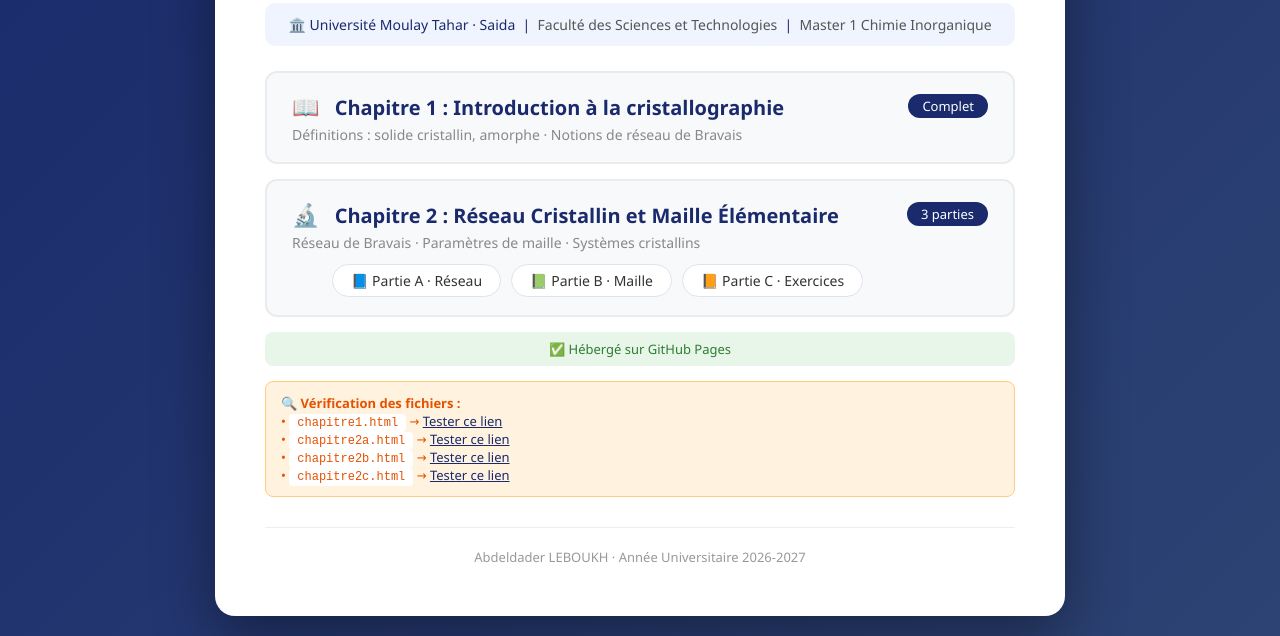
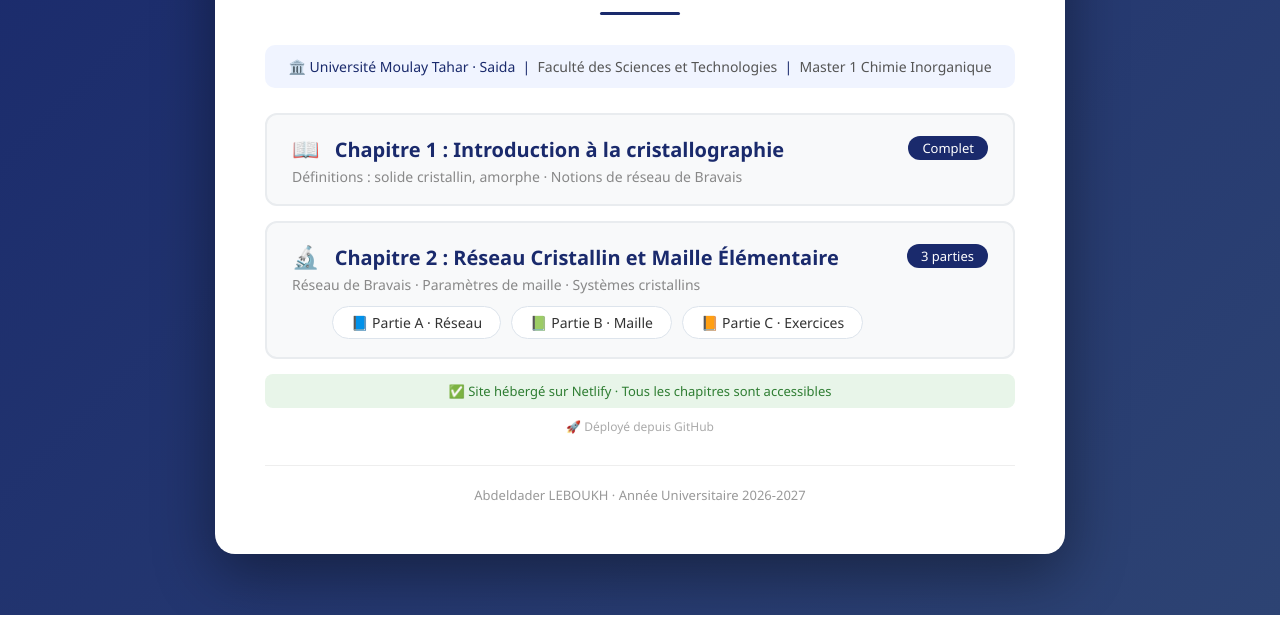
Before and after one commit to abdou55-lab/cours-chimie-solides, a plain HTML site: page index.html in a window 1280 px wide. Shown: the part 185-821 px from the top of the page. After the commit the page ends 800 px from the top, so only its background shows below. Drawn offline with Linux system fonts and the light colour scheme.

Commit message:
Update index.html

```diff
--- a/index.html
+++ b/index.html
@@ -145,20 +145,11 @@
             color: #2e7d32;
             font-size: 13px;
         }
-        .debug-info {
-            background: #fff3e0;
-            border: 1px solid #ffcc80;
-            border-radius: 8px;
-            padding: 12px 15px;
-            margin-top: 15px;
-            font-size: 13px;
-            color: #e65100;
-        }
-        .debug-info code {
-            background: #fff;
-            padding: 2px 8px;
-            border-radius: 4px;
+        .hosted {
+            text-align: center;
+            margin-top: 10px;
             font-size: 12px;
+            color: #aaa;
         }
         @media (max-width: 600px) {
             .container { padding: 25px 18px; }
@@ -186,7 +177,7 @@
 
         <!-- Chapitre 1 -->
         <div class="chapter">
-            <a href="https://abdou55-lab.github.io/cours-chimie-solides/chapitre1.html" class="chapter-link">
+            <a href="chapitre1.html" class="chapter-link">
                 <div class="chapter-title">
                     <span><span class="chapter-icon">📖</span> Chapitre 1 : Introduction à la cristallographie</span>
                     <span class="badge">Complet</span>
@@ -203,24 +194,18 @@
             </div>
             <div class="chapter-desc">Réseau de Bravais · Paramètres de maille · Systèmes cristallins</div>
             <div class="sub-chapters">
-                <a href="https://abdou55-lab.github.io/cours-chimie-solides/chapitre2a.html">📘 Partie A · Réseau</a>
-                <a href="https://abdou55-lab.github.io/cours-chimie-solides/chapitre2b.html">📗 Partie B · Maille</a>
-                <a href="https://abdou55-lab.github.io/cours-chimie-solides/chapitre2c.html">📙 Partie C · Exercices</a>
+                <a href="chapitre2a.html">📘 Partie A · Réseau</a>
+                <a href="chapitre2b.html">📗 Partie B · Maille</a>
+                <a href="chapitre2c.html">📙 Partie C · Exercices</a>
             </div>
         </div>
 
         <!-- Status -->
         <div class="status">
-            ✅ Hébergé sur GitHub Pages
+            ✅ Site hébergé sur Netlify · Tous les chapitres sont accessibles
         </div>
-
-        <!-- Debug Info -->
-        <div class="debug-info">
-            🔍 <strong>Vérification des fichiers :</strong><br>
-            • <code>chapitre1.html</code> → <a href="https://abdou55-lab.github.io/cours-chimie-solides/chapitre1.html" target="_blank" style="color:#1a2a6c;">Tester ce lien</a><br>
-            • <code>chapitre2a.html</code> → <a href="https://abdou55-lab.github.io/cours-chimie-solides/chapitre2a.html" target="_blank" style="color:#1a2a6c;">Tester ce lien</a><br>
-            • <code>chapitre2b.html</code> → <a href="https://abdou55-lab.github.io/cours-chimie-solides/chapitre2b.html" target="_blank" style="color:#1a2a6c;">Tester ce lien</a><br>
-            • <code>chapitre2c.html</code> → <a href="https://abdou55-lab.github.io/cours-chimie-solides/chapitre2c.html" target="_blank" style="color:#1a2a6c;">Tester ce lien</a>
+        <div class="hosted">
+            🚀 Déployé depuis GitHub
         </div>
 
         <!-- Footer -->
```
